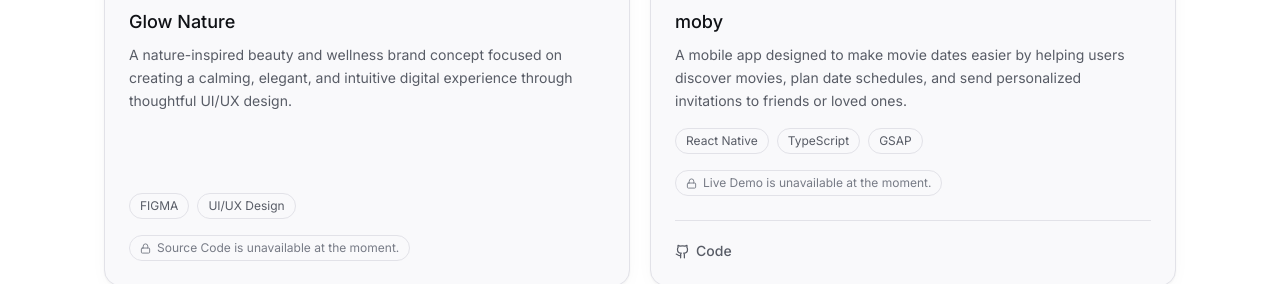
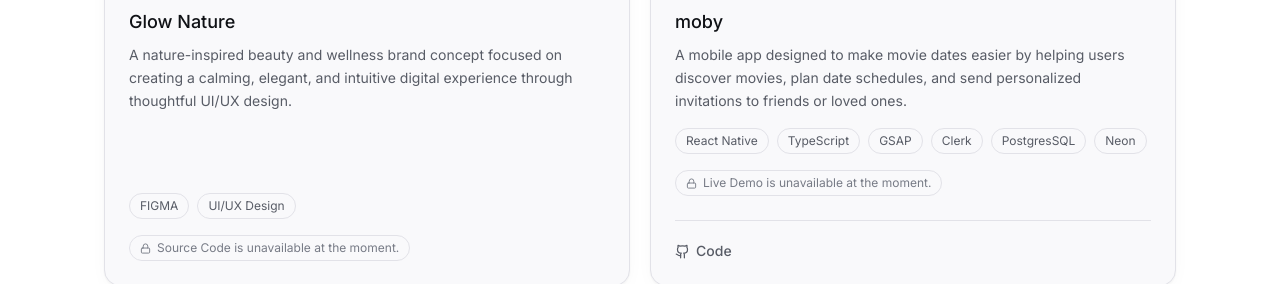
Before and after one commit to ranshade/portfolio, a React (Vite) app: page / in a window 1280 px wide. Shown: the part 5300-5584 px from the top of the page. Built offline with nearby package versions, Linux system fonts and the light colour scheme; no server answers.

Commit message:
Update on moby

```diff
--- a/src/data/projects.js
+++ b/src/data/projects.js
@@ -57,7 +57,7 @@ export const projects = [
     description:
       "A mobile app designed to make movie dates easier by helping users discover movies, plan date schedules, and send personalized invitations to friends or loved ones.",
     image: mobyImage,
-    technologies: ["React Native", "TypeScript", "GSAP"],
+    technologies: ["React Native", "TypeScript", "GSAP", "Clerk", "PostgresSQL", "Neon"],
     github: "https://github.com/ranshade/moby.git",
     // demo: "#",
     note: "Live Demo is unavailable at the moment.",
```
